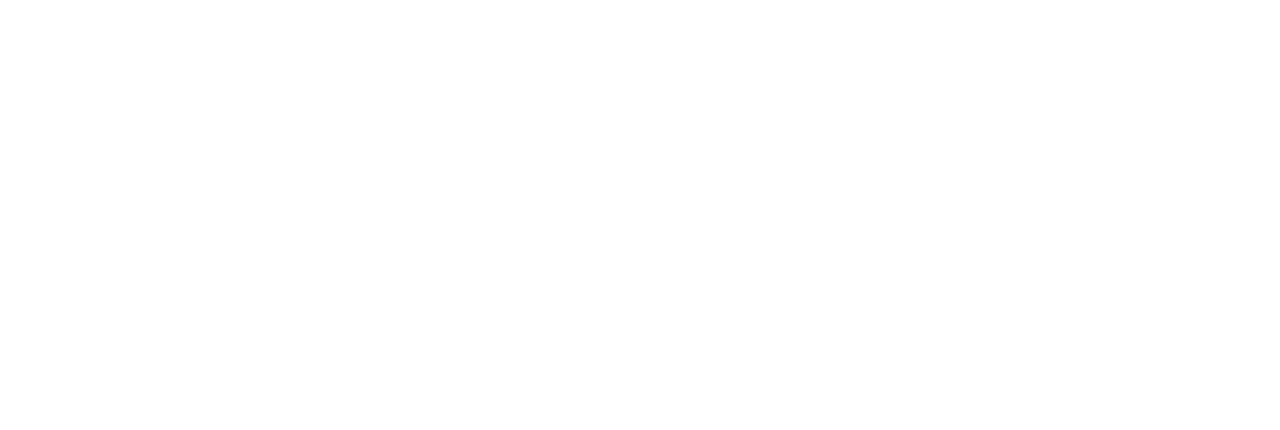
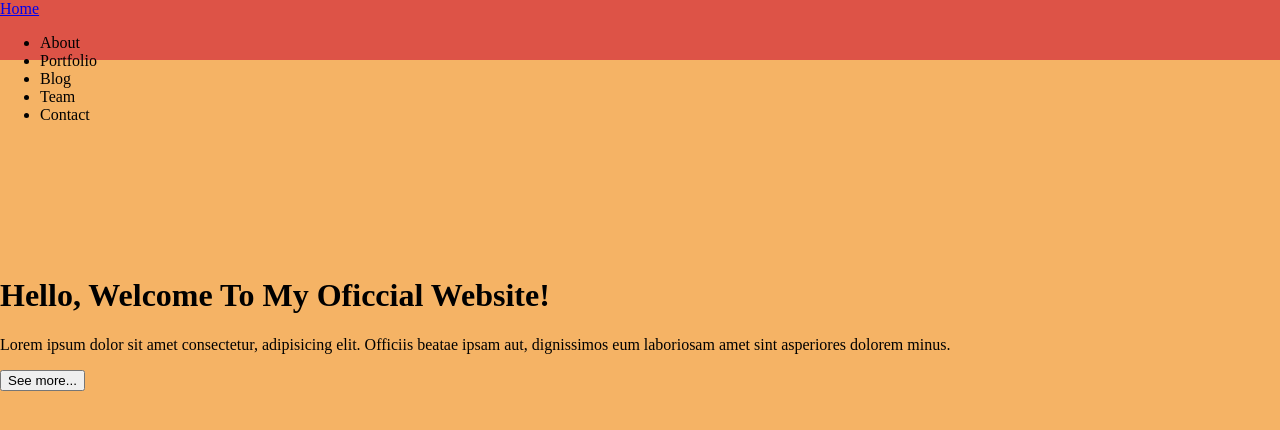
Before and after one commit to art-ste-web/ITEA-js-landing, a plain HTML site: page index.html in a window 1280 px wide. Drawn offline with Linux system fonts and the light colour scheme.

Commit message:
add first block

```diff
--- a/index.html
+++ b/index.html
@@ -8,7 +8,7 @@
     <link rel="stylesheet" href="src/style.css">
 </head>
 <body>
-
+    <div id = main_container></div>
     <script src="src/main.js"></script>
 </body>
 </html>
--- a/src/main.js
+++ b/src/main.js
@@ -0,0 +1,66 @@
+let mainContainer = document.getElementById('main_container');
+
+
+class MainMenuBlock {
+    constructor(mainContainer) {
+        this.mainContainer = mainContainer;
+        this.menuContainer = document.createElement('div');
+        this.menuHomeBtn = document.createElement('a');
+        this.menuList = document.createElement('ul');
+        this.menuItem = document.createElement('li');
+    }
+    renderHomeBtn() {
+        this.menuContainer.append(this.menuHomeBtn);
+        this.menuHomeBtn.innerHTML = 'Home';
+        this.menuHomeBtn.setAttribute('href', '#');
+    }
+
+    renderMenuList() {
+       this.menuContainer.append(this.menuList);
+    //цикл срабатывает один раз???
+    //    for (let i=0; i<5; i++) {
+    //         this.menuList.append(this.menuItem);
+    //     }
+        this.menuList.innerHTML = '<li>About</li> <li>Portfolio</li> <li>Blog</li> <li>Team</li> <li>Contact</li>'
+    }
+
+    renderMainMenu() {
+        this.renderHomeBtn()
+        this.renderMenuList();
+        this.mainContainer.append(this.menuContainer);
+        this.menuContainer.className = 'menu-container';
+    }
+}
+let mainMenu = new MainMenuBlock(mainContainer);
+mainMenu.renderMainMenu();
+
+class FirstScreen {
+    constructor(mainContainer) {
+        this.mainContainer = mainContainer;
+        this.firstBlockContainer = document.createElement('div');
+        this.firstBlockHeader = document.createElement('h1');
+        this.firstBlockDesc = document.createElement('p');
+        this.firstBlockButton = document.createElement('button');
+    }
+    renderHeader() {
+        this.firstBlockContainer.append(this.firstBlockHeader);
+        this.firstBlockHeader.innerHTML = 'Hello, Welcome To My Oficcial Website!';
+    }
+    renderDesc() {
+        this.firstBlockContainer.append(this.firstBlockDesc);
+        this.firstBlockDesc.innerHTML = 'Lorem ipsum dolor sit amet consectetur, adipisicing elit. Officiis beatae ipsam aut, dignissimos eum laboriosam amet sint asperiores dolorem minus.';
+    }
+    renderBtn() {
+        this.firstBlockContainer.append(this.firstBlockButton);
+        this.firstBlockButton.innerHTML = 'See more...';
+    }
+    renderFirstBlock() {
+        this.renderHeader();
+        this.renderDesc();
+        this.renderBtn();
+        this.mainContainer.append(this.firstBlockContainer);
+        this.firstBlockContainer.className = 'first-block-container';
+    }
+}
+let firstScreen = new FirstScreen(mainContainer);
+firstScreen.renderFirstBlock();
--- a/src/style.css
+++ b/src/style.css
@@ -0,0 +1,19 @@
+body {
+    margin: 0;
+}
+
+.menu-container {
+    height: 60px;
+    background: #dd5347;
+    position: fixed;
+    top: 0;
+    left: 0;
+    min-width: 800px;
+    width: 100%;
+}
+
+.first-block-container {
+    height: 100vh;
+    background: #f5b365;
+    padding-top: 20%;
+}
```
